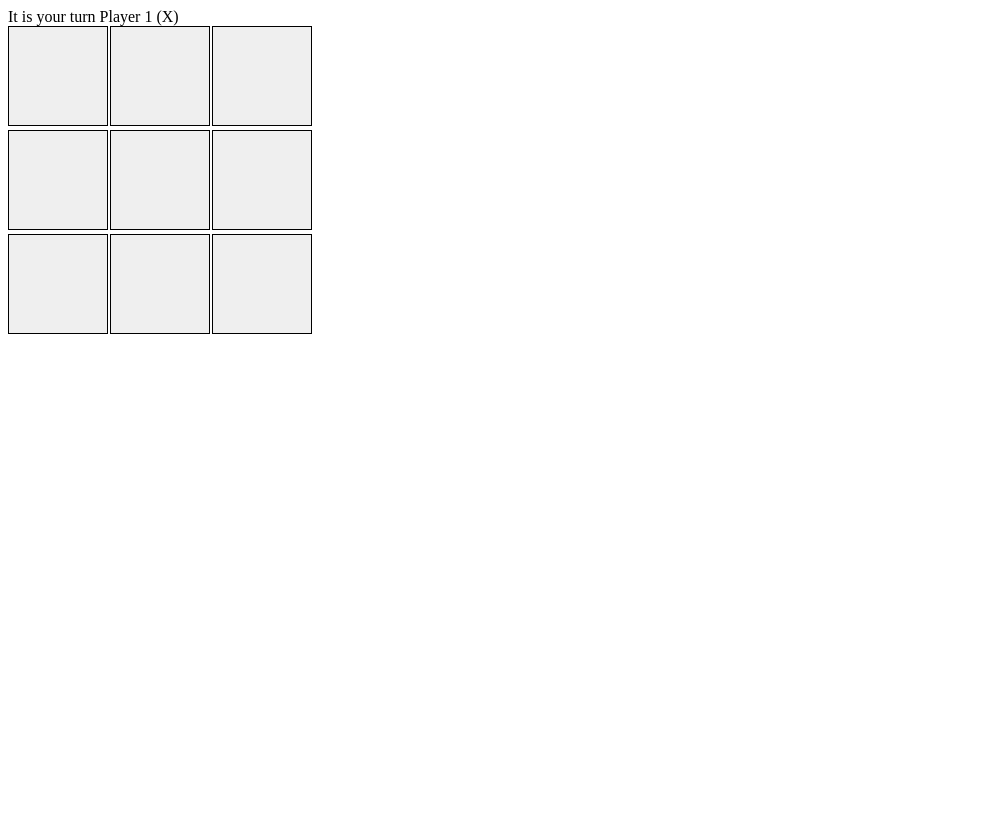
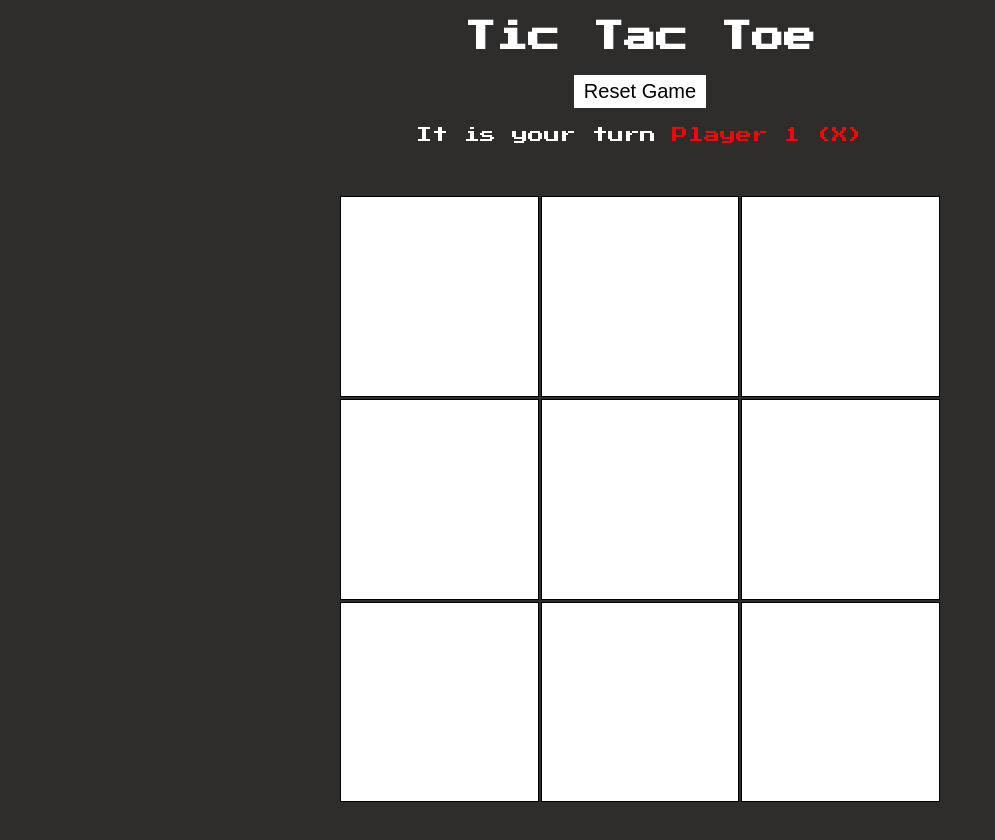
Before and after one commit to itromy/tic-tac-toe-next, a Next.js app: page / in a window 1280 px wide. Shown: the top 840 px of the page, without its empty margins (0-995 px from the left). Before the commit the page ends 800 px from the top, so only its background shows below. Built offline with nearby package versions, Linux system fonts and the light colour scheme.

Commit message:
feat(): add styles

```diff
--- a/src/components/Board.module.css
+++ b/src/components/Board.module.css
@@ -1,7 +1,9 @@
 .board {
-    display: flex;
-    flex-wrap: wrap;
-    width: 310px;
-    height: 310px;
+    display: grid;
+    grid-template-columns: repeat(3, 1fr);
     gap: 2px;
+    margin: 50px auto;
+    width: 100%;
+    max-width: 600px;
+    box-sizing: border-box;
 }
--- a/src/components/Board.tsx
+++ b/src/components/Board.tsx
@@ -13,14 +13,10 @@ const Board: React.FC = () => {
     }, [board]);
 
     return (
-        <div>
-            <div className={classes.board}>
-                {
-                    boardState.map((value, index) =>  {
-                        return  <BoardField index={ index}type={value} key={index} />;
-                    })
-                }
-            </div>
+        <div className={classes.board}>
+            {boardState.map((value, index) => (
+                <BoardField key={index} index={index} type={value} />
+            ))}
         </div>
     );
 };
--- a/src/components/BoardField.module.css
+++ b/src/components/BoardField.module.css
@@ -1,8 +1,43 @@
 .field {
-    width: 100px;
-    height: 100px;
+    padding-top: 100%;
     border: 1px solid black;
     display: flex;
     justify-content: center;
     align-items: center;
+    box-sizing: border-box;
+    position: relative;
+    background: #fff;
 }
+
+.button {
+    position: absolute;
+    left: 0;
+    right: 0;
+    top: 0;
+    bottom: 0;
+    font-size: 10vw;
+    font-family: Arial, Helvetica, sans-serif;
+    background: none;
+    border: none;
+    color: inherit;
+    cursor: pointer;
+}
+
+.button:focus,
+.button:hover {
+    background: #e5e5e5;
+}
+
+.player1 {
+    color: red;
+}
+
+.player2 {
+    color: blue;
+}
+
+@media screen and (min-width: 800px) {
+    .button {
+        font-size: 86px;
+    }
+}
--- a/src/components/BoardField.tsx
+++ b/src/components/BoardField.tsx
@@ -1,5 +1,5 @@
 import React from 'react';
-import * as classes from './BoardField.module.css';
+import styles from './BoardField.module.css';
 import { FieldSymbol } from '@/types/types';
 import { useGame } from '@/context/GameContext';
 
@@ -11,18 +11,19 @@ export type BoardFieldProps = {
 const BoardField: React.FC<BoardFieldProps> = ({ type, index }) => {
     const { makeMove } = useGame();
 
-    function renderSymbol() {
-        return type;
-    }
-
-    function handleOnClick() {
-        makeMove(index)
+    const handleOnClick = () => {
+        makeMove(index);
     }
 
     return (
-        <button onClick={handleOnClick} className={classes.field}>
-            {renderSymbol()}
-        </button>
+        <div className={styles.field}>
+            <button
+                onClick={handleOnClick}
+                className={`${styles.button} ${type === FieldSymbol.Player1 ? styles.player1 : styles.player2}`}
+            >
+                {type}
+            </button>
+        </div>
     );
 };
 
--- /dev/null
+++ b/src/components/GameHeader.module.css
@@ -0,0 +1,34 @@
+.button {
+    background: white;
+    color: black;
+    font-size: 20px;
+    font-family: Arial, Helvetica, sans-serif;
+    padding: 5px 10px;
+    border: none;
+    cursor: pointer;
+}
+
+.player1 {
+    color: red;
+}
+
+.text {
+    line-height: 1.4;
+}
+
+.player2 {
+    color: blue;
+}
+
+.blink {
+    animation: blink 1s infinite;
+}
+
+@keyframes blink {
+    0%, 100% {
+        opacity: 1;
+    }
+    50% {
+        opacity: 0;
+    }
+}
--- a/src/components/GameHeader.tsx
+++ b/src/components/GameHeader.tsx
@@ -1,44 +1,53 @@
 import { useGame } from "@/context/GameContext";
 import { Player } from "@/types/types";
+import * as styles from './GameHeader.module.css';
 
 const GameHeader = () => {
-    const { player, winner, isGameOver, resetGame} = useGame();
+    const { player, winner, isGameOver, resetGame } = useGame();
 
-    function getPlayerName() {
-        return player === Player.Player1 ? 'Player 1 (X)' : 'Player 2 (O)';
-    }
+    const getPlayerName = () => player === Player.Player1 ? 'Player 1 (X)' : 'Player 2 (O)';
 
-    function renderCurrentPlayer() {
-        if(isGameOver) {
-            return;
+    const renderCurrentPlayer = () => {
+        if (isGameOver) return null;
+
+        return (
+            <p className={styles.text}>
+                It is your turn
+                <span className={player === Player.Player1 ? styles.player1 : styles.player2}>
+                    {' ' + getPlayerName()}
+                </span>
+            </p>
+        );
+    };
+
+    const renderWinner = () => {
+        if (winner) {
+            return (
+                <p className={`${styles.blink} ${winner === Player.Player1 ? styles.player1 : styles.player2}`}>
+                    Winner: {getPlayerName()}
+                </p>
+            );
         }
 
-        return (
-            <span>
-                It is your turn {getPlayerName()}
-            </span>
-       )
-    }
-
-    function renderWinner() {
-        if(!!winner) {
-            return (<div>Winner: {getPlayerName()}</div>)
-        }
-    }
-
-    function renderResetGame() {
-        if(!isGameOver) {
-            return;
+        if (isGameOver) {
+            return <p className={styles.blink}>Game is over</p>;
         }
 
-        return <button onClick={resetGame}>Reset Game</button>
-    }
+        return null;
+    };
+
+    const renderResetGame = () => {
+        return <button className={styles.button} onClick={resetGame}>Reset Game</button>;
+    };
 
     return (
         <div>
-            {renderWinner()}
-            {renderResetGame()}
-            {renderCurrentPlayer()}
+            <h1>Tic Tac Toe</h1>
+            <div>
+                {renderWinner()}
+                {renderResetGame()}
+                {renderCurrentPlayer()}
+            </div>
         </div>
     );
 };
--- /dev/null
+++ b/src/containers/TicTacToeGame.module.css
@@ -0,0 +1,3 @@
+.wrapper {
+    text-align: center;
+}
--- a/src/containers/TicTacToeGame.tsx
+++ b/src/containers/TicTacToeGame.tsx
@@ -1,12 +1,15 @@
 import Board from "@/components/Board";
 import GameHeader from "@/components/GameHeader";
 import { GameProvider } from "@/context/GameContext";
+import * as styles from "./TicTacToeGame.module.css";
 
 const TicTacToeGame: React.FC = () => {
     return (
         <GameProvider>
-            <GameHeader/>
-            <Board/>
+            <div className={styles.wrapper}>
+                <GameHeader />
+                <Board />
+            </div>
         </GameProvider>
     );
 };
--- a/src/context/GameContext.tsx
+++ b/src/context/GameContext.tsx
@@ -42,7 +42,6 @@ export const GameProvider: React.FC<{ children: ReactNode }> = ({ children }) =>
         setIsGameOver(game.getIsGameOver());
     };
 
-
     return (
         <GameContext.Provider value={{ board, player, winner, isGameOver, makeMove, resetGame }}>
             {children}
--- /dev/null
+++ b/src/pages/_app.tsx
@@ -0,0 +1,8 @@
+import "../styles/globals.css";
+import { AppProps } from 'next/app';
+
+function MyApp({ Component, pageProps }: AppProps) {
+  return <Component {...pageProps} />;
+}
+
+export default MyApp;
--- a/src/pages/index.tsx
+++ b/src/pages/index.tsx
@@ -1,6 +1,5 @@
 import TicTacToeGame from "@/containers/TicTacToeGame";
 import Head from "next/head";
-
 
 export default function Home() {
   return (
@@ -9,6 +8,7 @@ export default function Home() {
         <title>Tic Tac Toe</title>
         <meta name="viewport" content="width=device-width, initial-scale=1" />
         <link rel="icon" href="/favicon.ico" />
+        <link href="https://fonts.googleapis.com/css2?family=Press+Start+2P&display=swap" rel="stylesheet"></link>
       </Head>
       <main>
         <TicTacToeGame/>
--- /dev/null
+++ b/src/styles/globals.css
@@ -0,0 +1,22 @@
+body {
+    background: rgb(47, 44, 44);
+    text-align: center;
+    font-family: 'Press Start 2P', cursive;
+}
+
+main {
+  max-width: 1000px;
+  margin: auto;
+  color: white;
+}
+
+button {
+    all: unset;
+    padding: 0;
+    margin: 0;
+    font-family: inherit;
+    font-size: 100%;
+    cursor: pointer;
+    background: none;
+    border: none;
+}
```
